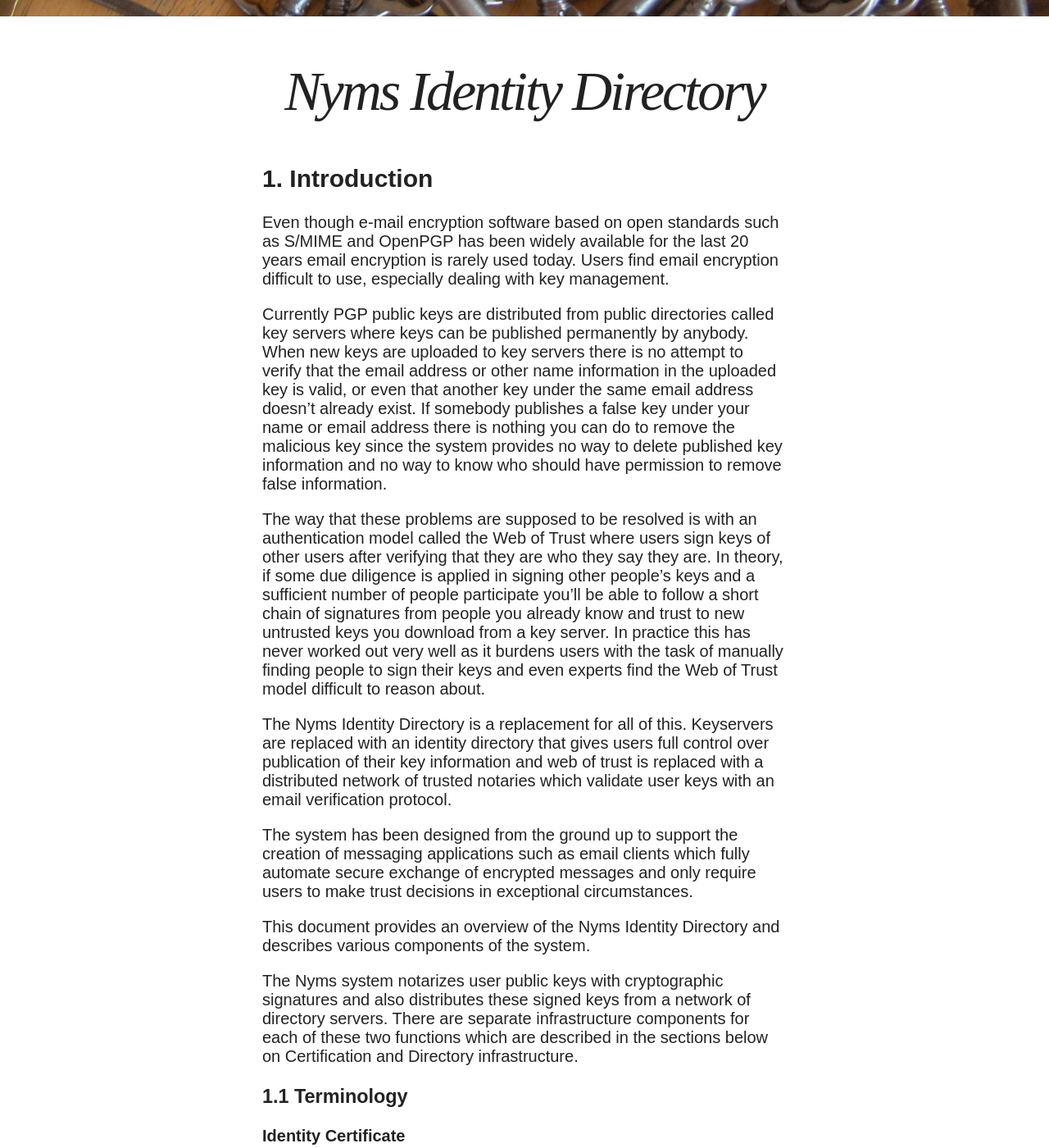
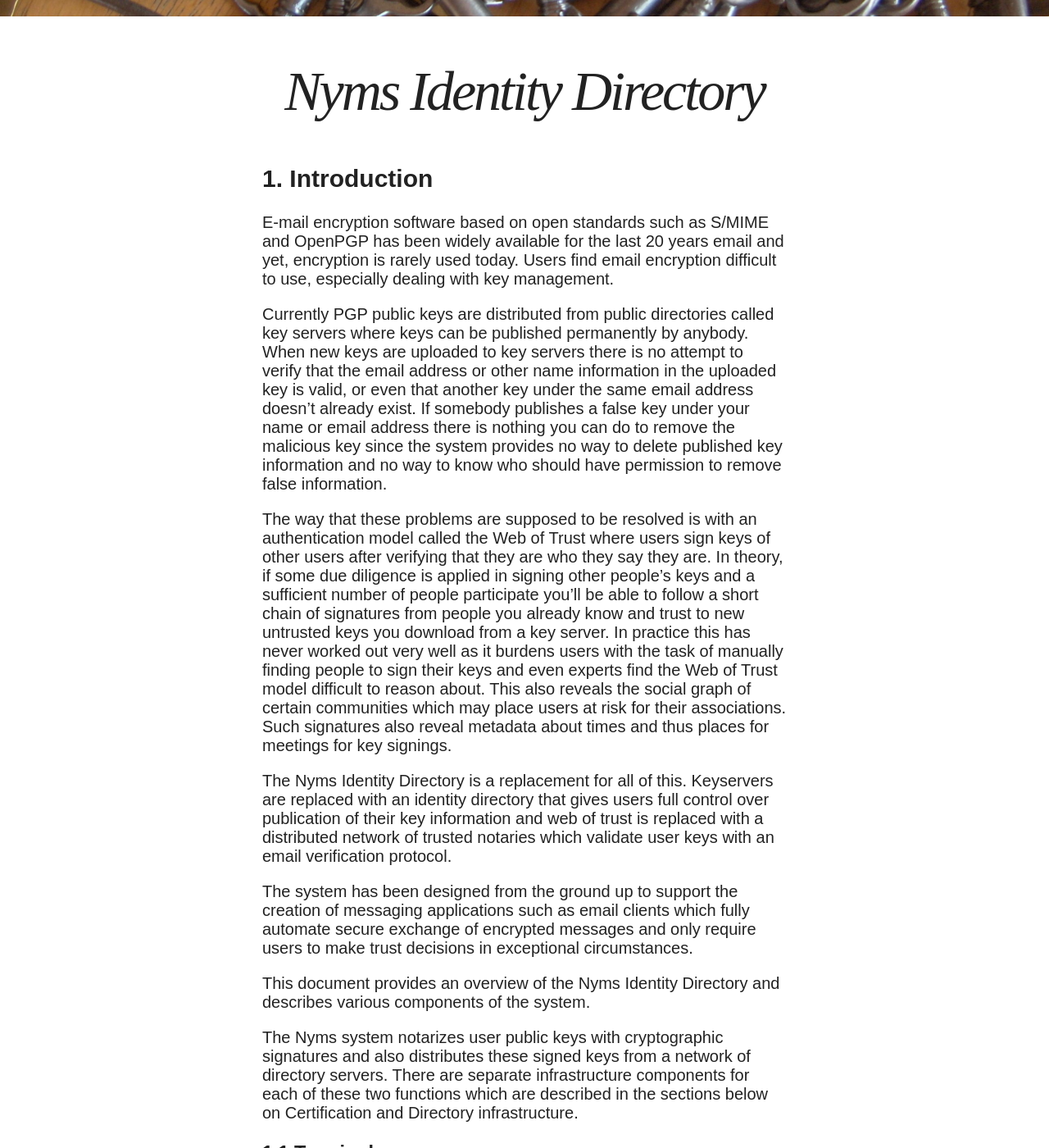
Before and after one commit to nymsio/nymsio.github.io, a Jekyll site: the page built from index.md, in a window 1280 px wide and 1400 px high, scrolled down 472 px. Shown: the whole window at 82% size. Built offline with Jekyll 4.4.1, drawn with Linux system fonts in a browser that asks for light colours; nearby versions of some CDN libraries; comment, search, counter and statistics services are not loaded; some of the changed text lies outside the part shown.

Commit message:
Edits suggested by ioerror

```diff
--- a/index.md
+++ b/index.md
@@ -7,11 +7,11 @@ image:
 
 ## 1. Introduction
 
-Even though e-mail encryption software based on open standards such as S/MIME and OpenPGP has been widely available for the last 20 years email encryption is rarely used today. Users find email encryption difficult to use, especially dealing with key management.
+E-mail encryption software based on open standards such as S/MIME and OpenPGP has been widely available for the last 20 years email and yet, encryption is rarely used today. Users find email encryption difficult to use, especially dealing with key management.
 
 Currently PGP public keys are distributed from public directories called key servers where keys can be published permanently by anybody.  When new keys are uploaded to key servers there is no attempt to verify that the email address or other name information in the uploaded key is valid, or even that another key under the same email address doesn't already exist.  If somebody publishes a false key under your name or email address there is nothing you can do to remove the malicious key since the system provides no way to delete published key information and no way to know who should have permission to remove false information.
 
-The way that these problems are supposed to be resolved is with an authentication model called the Web of Trust where users sign keys of other users after verifying that they are who they say they are.  In theory, if some due diligence is applied in signing other people's keys and a sufficient number of people participate you'll be able to follow a short chain of signatures from people you already know and trust to new untrusted keys you download from a key server.  In practice this has never worked out very well as it burdens users with the task of manually finding people to sign their keys and even experts find the Web of Trust model difficult to reason about.
+The way that these problems are supposed to be resolved is with an authentication model called the Web of Trust where users sign keys of other users after verifying that they are who they say they are.  In theory, if some due diligence is applied in signing other people's keys and a sufficient number of people participate you'll be able to follow a short chain of signatures from people you already know and trust to new untrusted keys you download from a key server.  In practice this has never worked out very well as it burdens users with the task of manually finding people to sign their keys and even experts find the Web of Trust model difficult to reason about.  This also reveals the social graph of certain communities which may place users at risk for their associations.  Such signatures also reveal metadata about times and thus places for meetings for key signings.
 
 The Nyms Identity Directory is a replacement for all of this.  Keyservers are replaced with an identity directory that gives users full control over publication of their key information and web of trust is replaced with a distributed network of trusted notaries which validate user keys with an email verification protocol.
 
@@ -189,7 +189,7 @@ In order to strengthen the value of this verification, the directory server whic
 
 Preventing the final server from knowing the identity of the user performing the query means that a dishonest directory server cannot effectively distribute bad keys without detection since the server cannot guess if the user has previously requested this key.  Additionally, users are protected from leaking too much information about who they are communicating with based on the keys they are requesting.
 
-###3.3 Key Revocation
+###3.3 Certificate Revocation and Expiry
 
 Revocation of certified keys published in the directory is a difficult problem which must be handled correctly to ensure that stale useless keys do not accumulate and so that the system can accommodate users who lose access to their private keys.
 
```
Also changed, not shown: other parts of index.md (+1 -1 lines).
